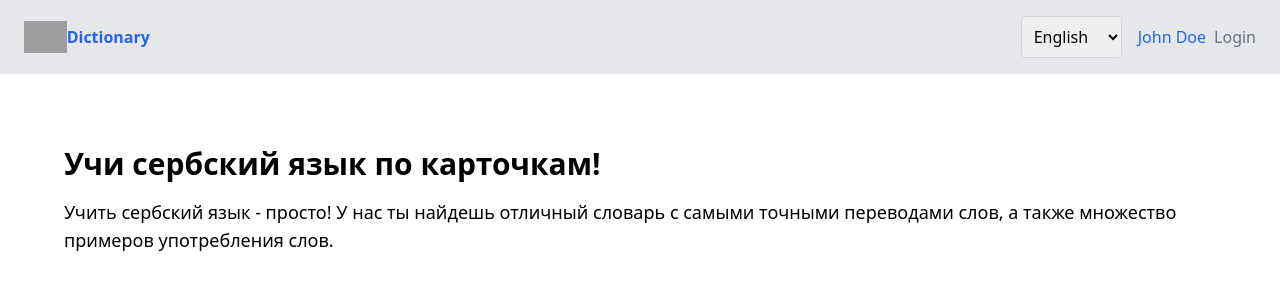
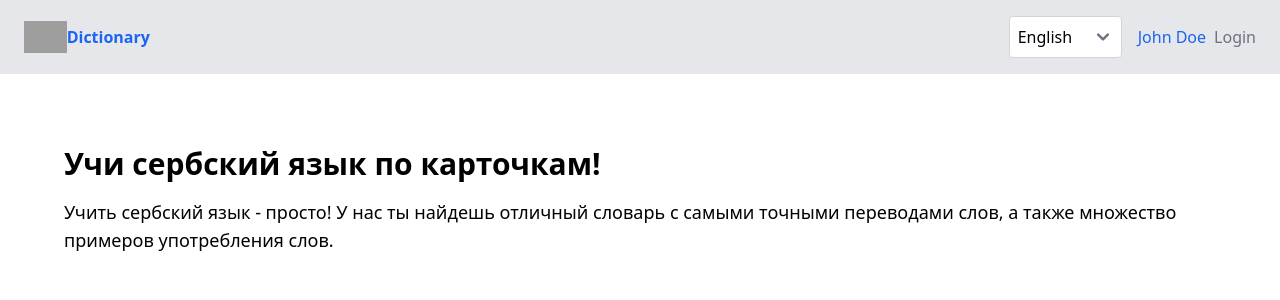
Before and after one commit to alagakin/lingoserb-frontend, a Vue app: page / in a window 1280 px wide. Shown: the top 300 px of the page. Built offline with nearby package versions, Linux system fonts and the light colour scheme; grey boxes are pictures that could not be loaded.

Commit message:
tailwindcss

```diff
--- a/package.json
+++ b/package.json
@@ -15,6 +15,7 @@
     "@fortawesome/free-regular-svg-icons": "^6.4.0",
     "@fortawesome/free-solid-svg-icons": "^6.4.0",
     "@fortawesome/vue-fontawesome": "^3.0.3",
+    "flowbite": "^1.6.5",
     "vue": "^3.3.2",
     "vue-router": "^4.2.0"
   },
--- a/tailwind.config.js
+++ b/tailwind.config.js
@@ -2,10 +2,13 @@
 module.exports = {
   content: [
     "./index.html",
-    "./src/**/*.{html,js,ts,jsx,tsx,vue}"
+    "./src/**/*.{html,js,ts,jsx,tsx,vue}",
+    "./node_modules/flowbite/**/*.js"
   ],
   theme: {
     extend: {},
   },
-  plugins: [],
+  plugins: [
+    require('flowbite/plugin')
+  ],
 }
```
Also changed, not shown: 1 other file (tests, documents, lock files or other folders).
